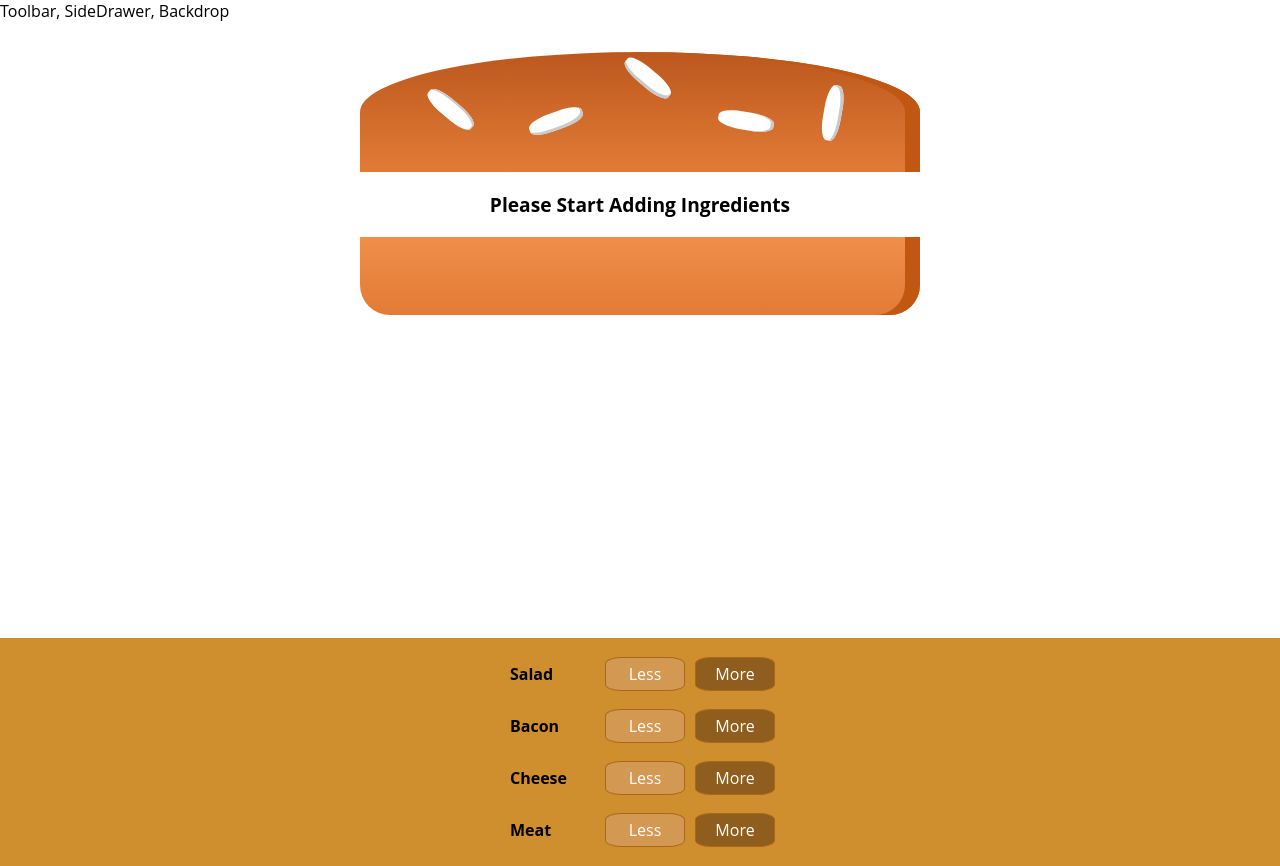
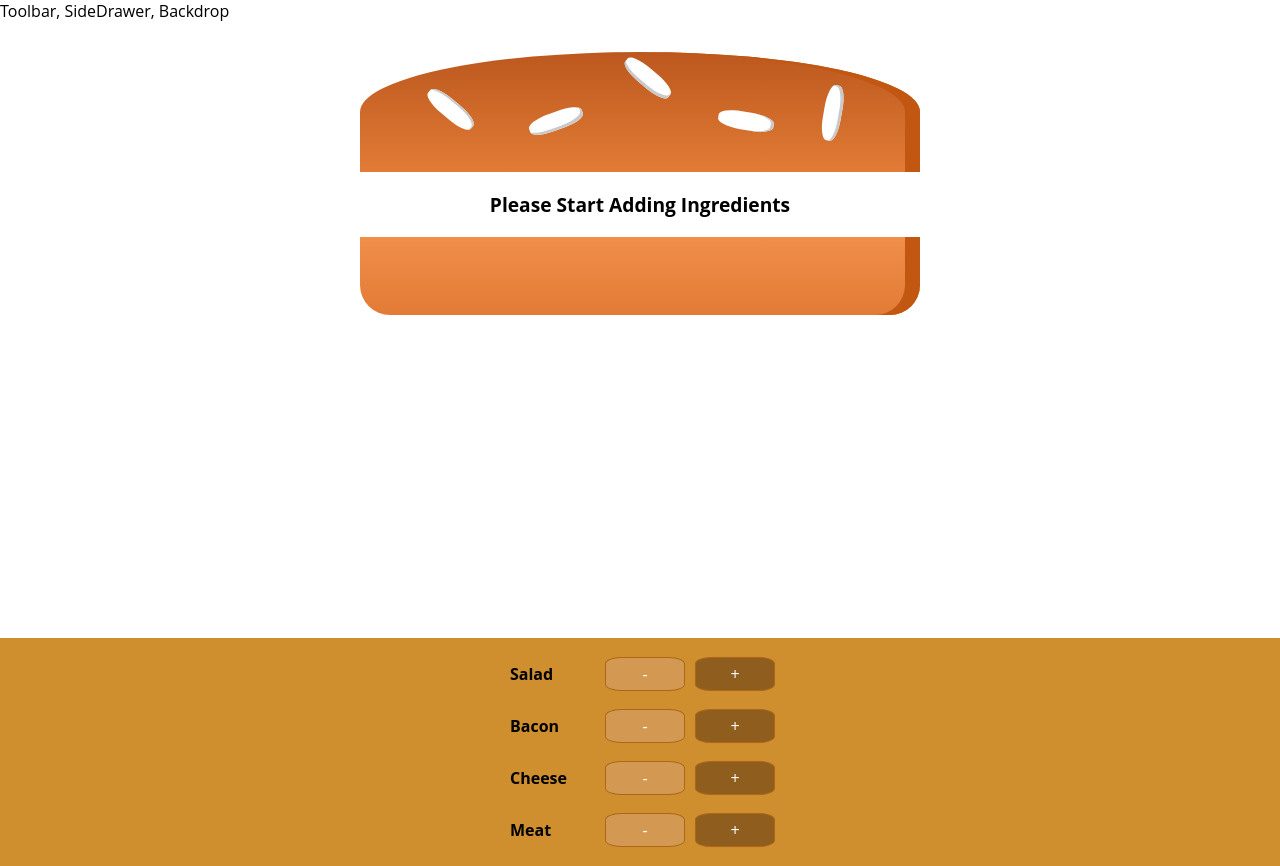
Before and after one commit to Nickham95/React-Burger-Builder-App, a React app: page / in a window 1280 px wide. Built offline with nearby package versions, Linux system fonts and the light colour scheme; the HTML template or start-up script is replaced by a standard one.

Commit message:
Burger 2.0
Connecting state to the build Controls

- I can now manage state within the build controls
- Added the price of the burger... and ingredients.
     - Should now be able to calculate
    total cost of burger
- Minor bug fixes

```diff
--- a/src/components/Burger/BuildControls/BuildControl/BuildControl.js
+++ b/src/components/Burger/BuildControls/BuildControl/BuildControl.js
@@ -6,8 +6,8 @@
 const buildControl = (props) => (
 <div className ={classes.BuildControl}>
     <div className ={classes.Label}>{props.label}</div>
-        <button className={classes.Less}>Less</button>
-        <button className={classes.More}>More</button>
+        <button className={classes.Less}>-</button>
+        <button className={classes.More} onClick={props.added}>+</button>
     </div>
 );
 
--- a/src/components/Burger/BuildControls/BuildControl/BuildControl.module.css
+++ b/src/components/Burger/BuildControls/BuildControl/BuildControl.module.css
@@ -34,6 +34,7 @@
     padding: 10px;
     font-weight: bold;
     width: 80px;
+
 }
 
 .BuildControl .Less {
--- a/src/components/Burger/BuildControls/BuildControls.js
+++ b/src/components/Burger/BuildControls/BuildControls.js
@@ -7,7 +7,7 @@
 // Array of controls
 const controls = [
 {label: 'Salad', type: 'salad'},
-{label: 'Bacon', type: 'bacom'},
+{label: 'Bacon', type: 'bacon'},
 {label: 'Cheese', type: 'cheese'},
 {label: 'Meat', type: 'meat'},
 ];
@@ -19,7 +19,9 @@
 //  seperate the array defined above (controls) to render a build control for each element.
 <div className={classes.BuildControls}>
     {controls.map(ctrl => (
-        <BuildControl key={ctrl.label} label={ctrl.label}/>
+        <BuildControl key={ctrl.label}
+        label={ctrl.label}
+        added={() => props.ingredientAdded(ctrl.type)}/>
     ))}
 
 
--- a/src/containers/BurgerBuilder/BurgerBuilder.js
+++ b/src/containers/BurgerBuilder/BurgerBuilder.js
@@ -3,6 +3,15 @@
 import Burger from '../../components/Burger/Burger';
 
 import BuildControls from '../../components/Burger/BuildControls/BuildControls';
+
+
+const INGREDIENT_PRICES = {
+  salad: 0.5,
+  cheese: 0.4,
+  meat: 1.3,
+  bacon:0.7
+
+}
 
 
 /* Component thats holds the Burger component and the  Build Controls Component */
@@ -15,17 +24,41 @@
       bacon: 0,
       cheese: 0,
       meat: 0
-  }
+  },
+  totalPrice:4
 }
-    render(){
 
 
+  addIngredientHandler= (type) => {
+      const oldCount = this.state.ingredients[type];
+      const updatedCount = oldCount + 1;
+      const updatedIngredients = {
+          ...this.state.ingredients
+
+      };
+       updatedIngredients[type] = updatedCount;
+      const priceAddition = INGREDIENT_PRICES[type];
+      const oldPrice = this.state.totalPrice;
+      const newPrice = oldPrice + priceAddition;
+      this.setState({totalPrice:newPrice, ingredients: updatedIngredients});
+  }
+
+  removeIngredientHandler = (type) => {
+
+
+
+  };
+
+
+    render(){
         return(
 
           /* used aux to return two children (Burger, Build Controls) */
           <div>
              <Burger ingredients={this.state.ingredients} />
-            <BuildControls/>
+            <BuildControls
+                ingredientAdded={this.addIngredientHandler}/>
+
           </div>
          );
     }
```
